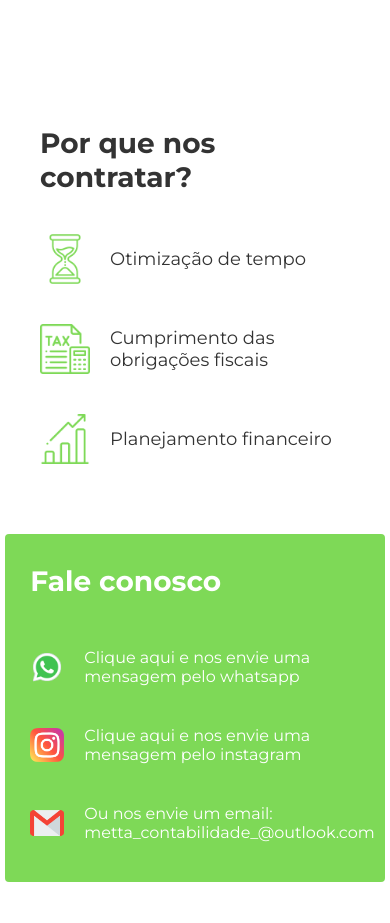
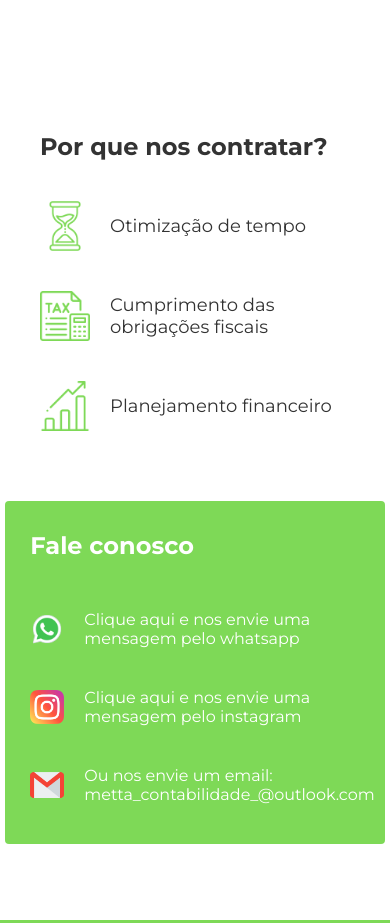
Before and after one commit to MariaJuliaAS/mettaContabilidade, a React (Vite) app: page / in a window 390 px wide. Shown: the part 3300-4223 px from the top of the page. Built offline with nearby package versions, Linux system fonts and the light colour scheme; no server answers; the database is empty.

Commit message:
Ajuste na responsividade da área fale conosco

```diff
--- a/src/styles/contactUs.module.css
+++ b/src/styles/contactUs.module.css
@@ -116,8 +116,8 @@
     .whyHireUsText{
         padding: 30px 20px;
     }
-    .whyHireUsText  h1, .contactUsText h1{
-        font-size: 28px;
+    .whyHireUsText  h1{
+        font-size: 24px;
     }
     .imgArea img{
         width: 50px;
@@ -131,6 +131,7 @@
     }
     .contactUsText h1{
         margin-bottom: 10px;
+        font-size: 24px;
     }
     .btnArea a, .btnArea span{
         font-size: 16px;
```
